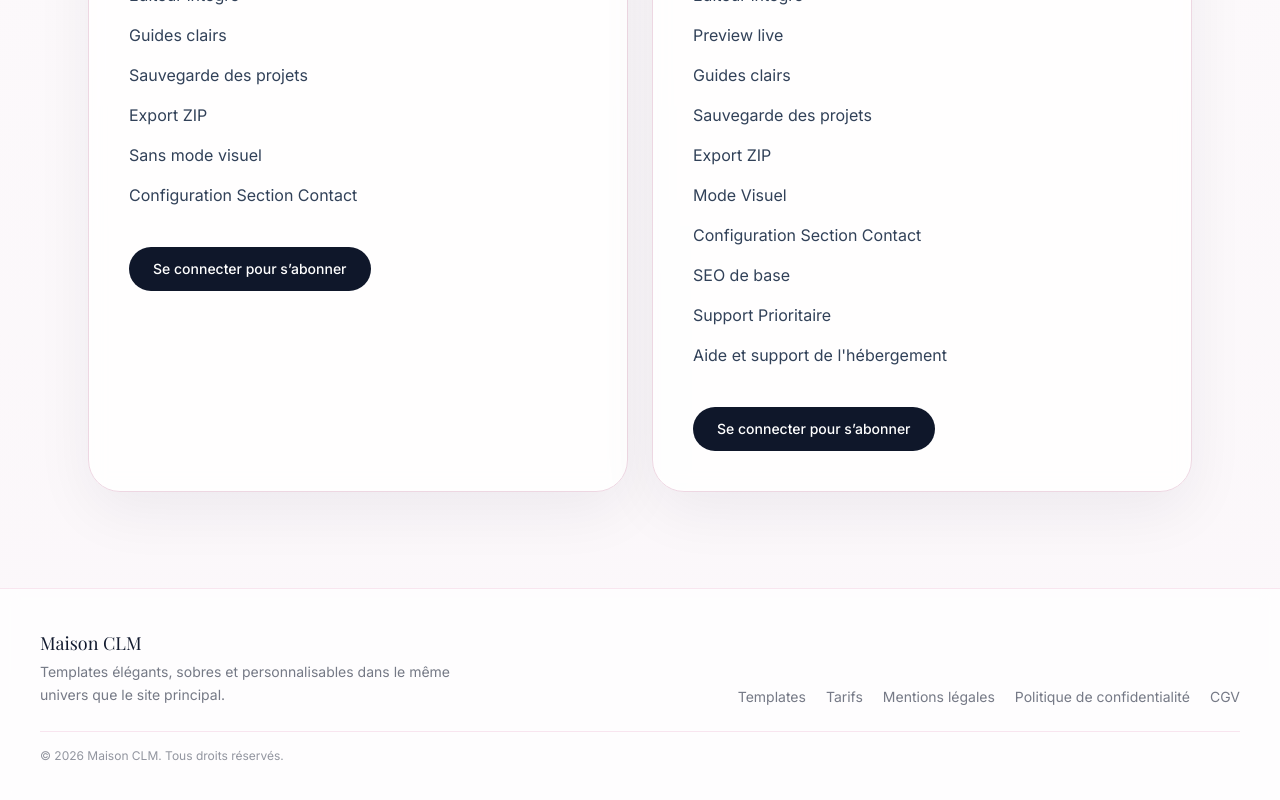
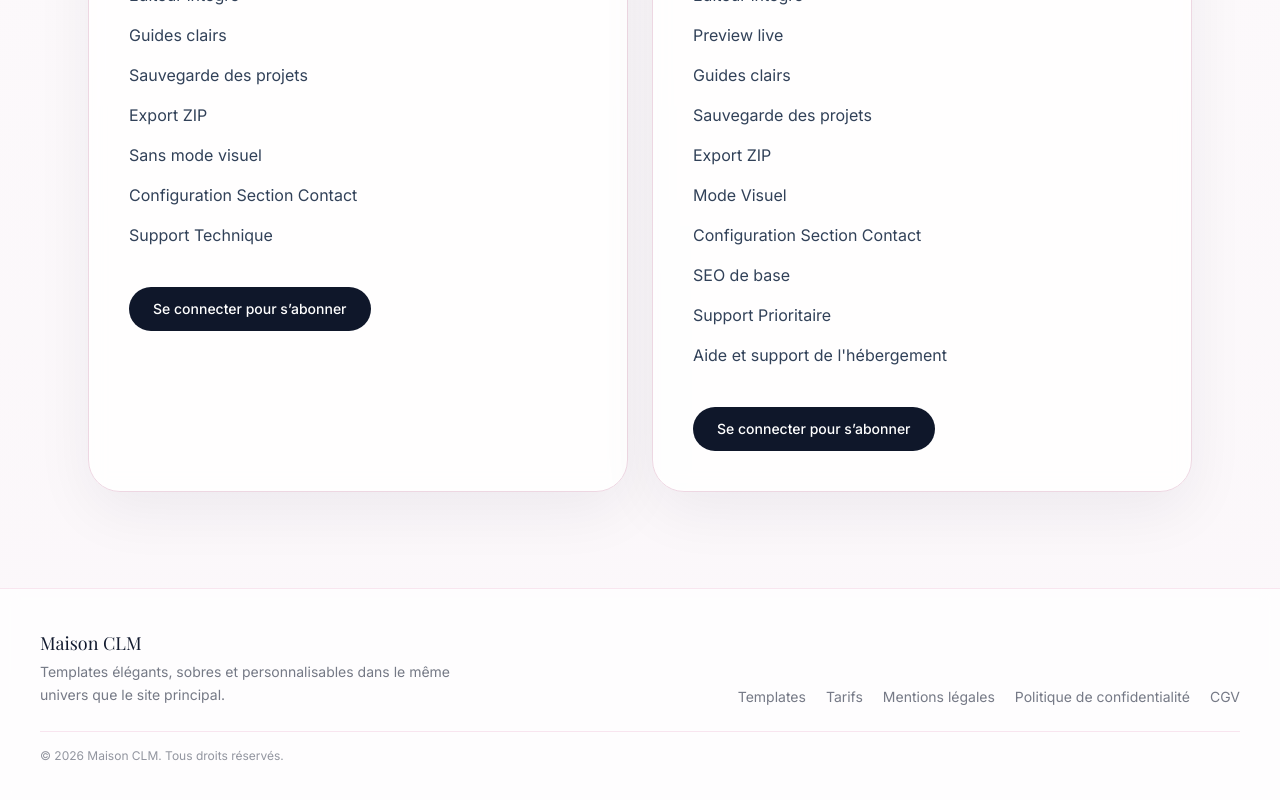
Before and after one commit to theguyinpink/MaisonCLMTemplate, a Next.js app: page /pricing in a window 1280 px wide. Shown: the part 1031-1831 px from the top of the page. Built offline with nearby package versions, Linux system fonts and the light colour scheme; no server answers.

Commit message:
last check

```diff
--- a/src/app/pricing/page.tsx
+++ b/src/app/pricing/page.tsx
@@ -54,6 +54,7 @@ export default async function PricingPage() {
             <li>Export ZIP</li>
             <li>Sans mode visuel</li>
             <li>Configuration Section Contact</li>
+            <li>Support Technique</li>
           </ul>
 
           <div className="mt-10">
```
